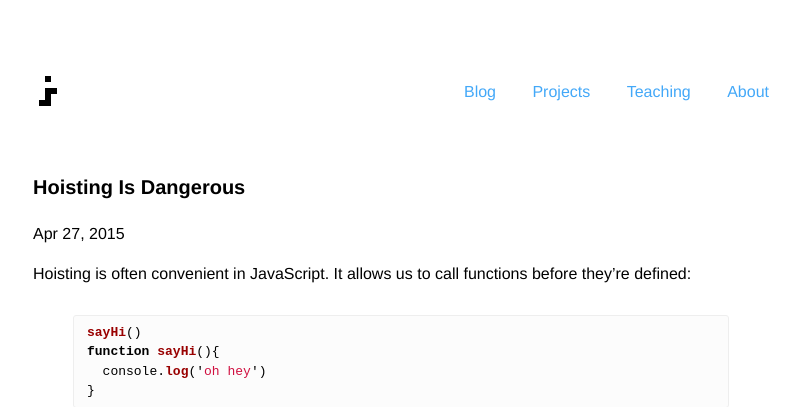
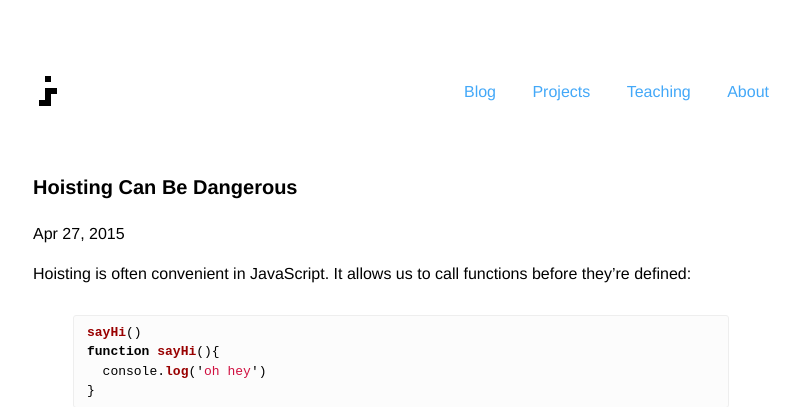
Before and after one commit to jshawl/jesse.sh, a Jekyll site: the page built from _posts/2015-04-27-hoisting-is-dangerous.md, in a window 1280 px wide. Shown: the top 407 px of the page, without its empty margins (239-1039 px from the left). Built offline with Jekyll 4.4.1, drawn with Linux system fonts in a browser that asks for light colours; comment, search, counter and statistics services are not loaded.

Commit message:
update title

```diff
--- a/_posts/2015-04-27-hoisting-is-dangerous.md
+++ b/_posts/2015-04-27-hoisting-is-dangerous.md
@@ -1,5 +1,6 @@
 ---
 layout: post
+title: "Hoisting Can Be Dangerous"
 ---
 
 Hoisting is often convenient in JavaScript. It allows us to call functions before they’re defined:
```
